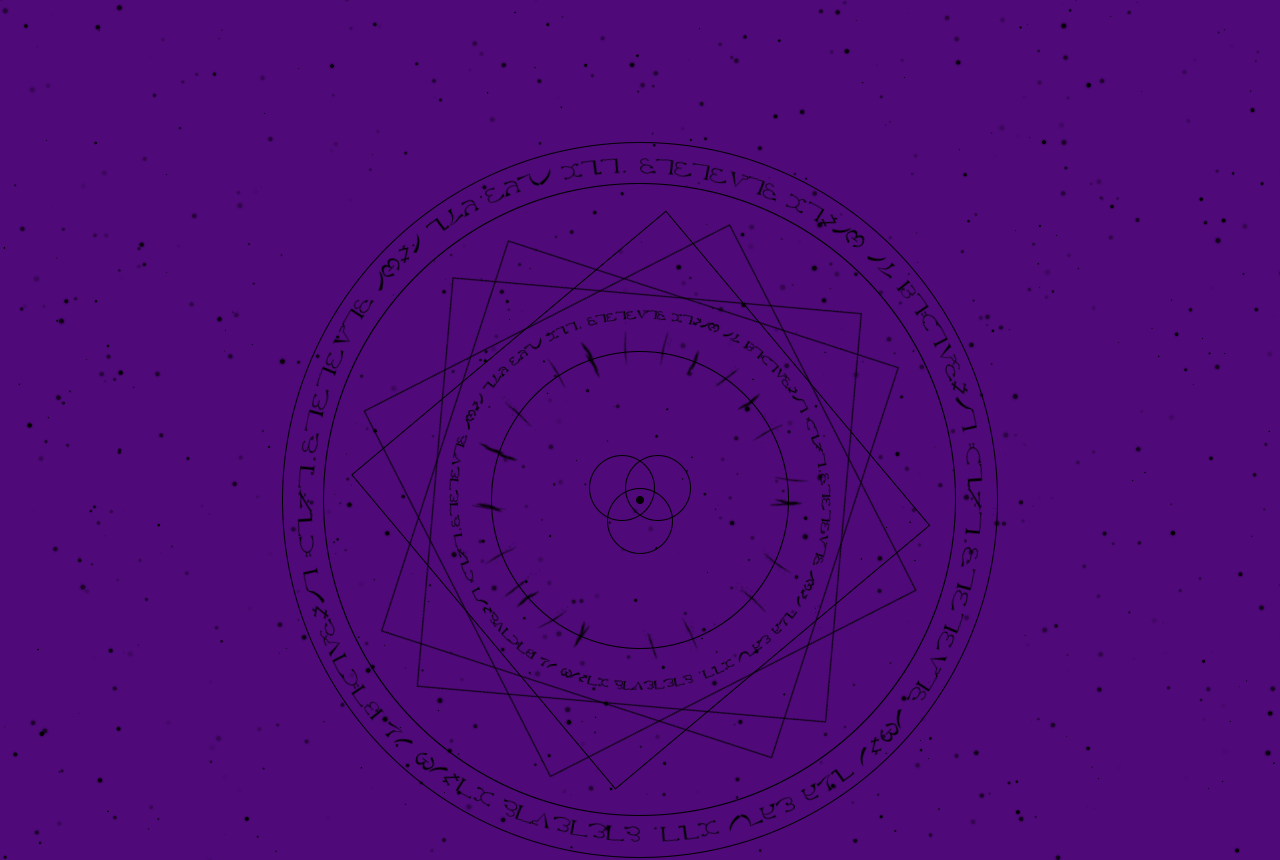
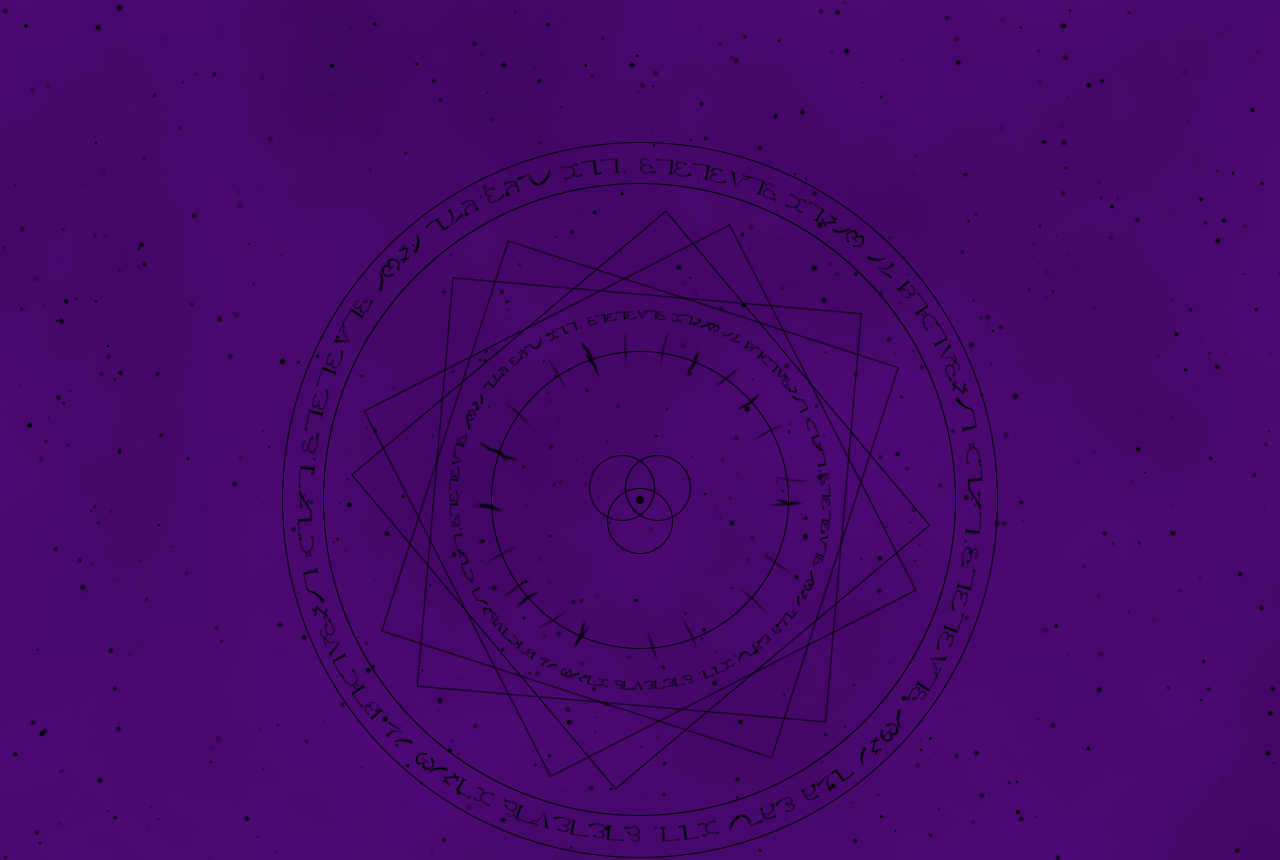
Before and after one commit to joshrpg/Stream-Background, a plain HTML site: page index.html in a window 1280 px wide. Shown: the top 860 px of the page. Drawn offline with nearby package versions, Linux system fonts and the light colour scheme.

Commit message:
add static fog while I figure out how to animate it

```diff
--- a/style.css
+++ b/style.css
@@ -22,6 +22,8 @@ body {
 #sparticles-container {
     position: absolute;
     top: 0px;
+    background-image: url(imgs/fog1.png);
+    background-size: cover;
 }
 
 .overlay {
```
